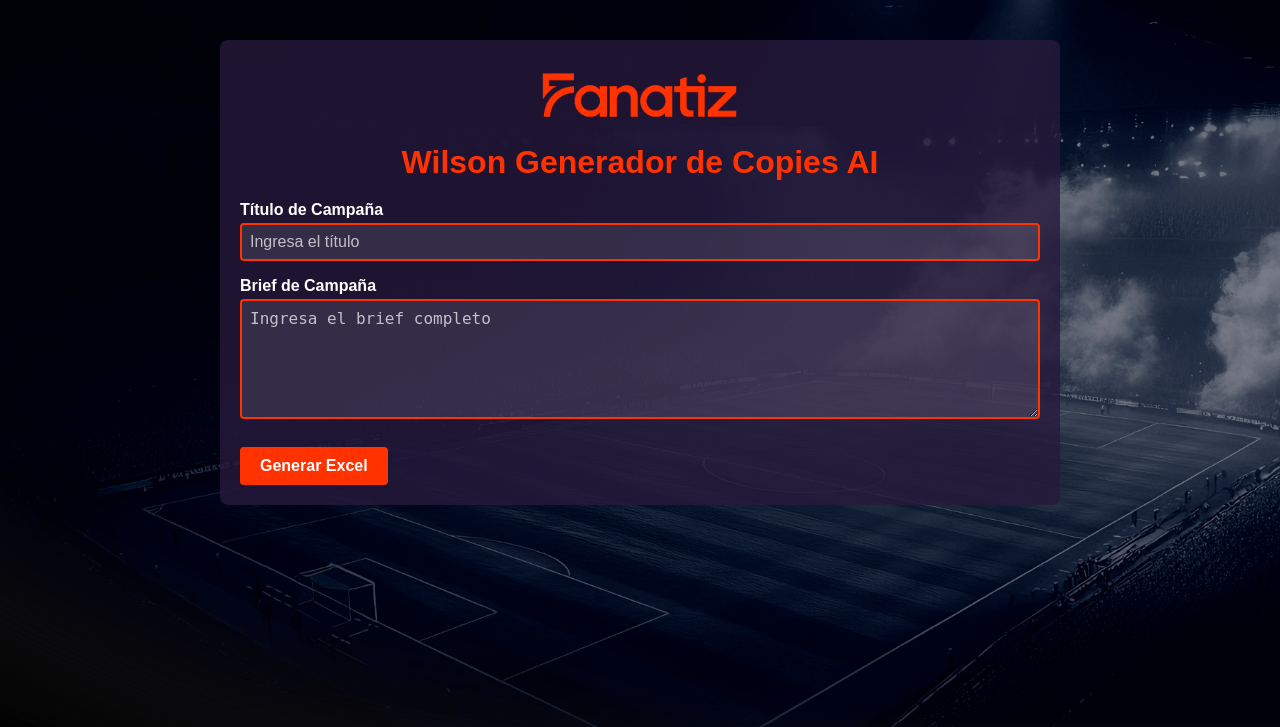
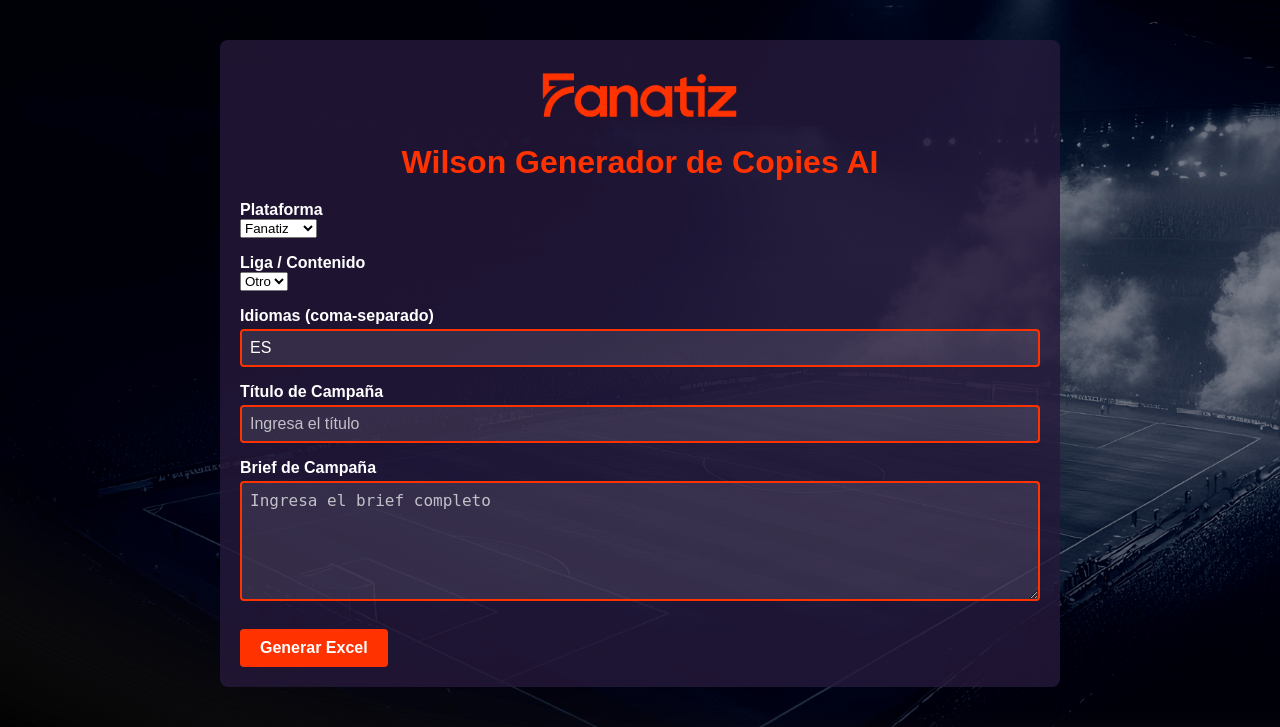
Before and after one commit to sebasfanatiz/wilson_ai_copies, a Flask app: page / in a window 1280 px wide. Shown: the top 727 px of the page. Run offline with Flask 3, Linux system fonts and the light colour scheme.

Commit message:
Update index.html

```diff
--- a/templates/index.html
+++ b/templates/index.html
@@ -71,16 +71,32 @@
     </div>
 
     <form id="copy-form" action="/procesar" method="post">
+      <label for="plataforma">Plataforma</label>
+      <select id="plataforma" name="plataforma" required>
+        {% for p in plataformas %}
+          <option value="{{ p }}">{{ p }}</option>
+        {% endfor %}
+      </select>
+
+      <label for="liga">Liga / Contenido</label>
+      <select id="liga" name="liga" required>
+        {% for l in ligas %}
+          <option value="{{ l }}">{{ l }}</option>
+        {% endfor %}
+      </select>
+
+      <label for="langs">Idiomas (coma-separado)</label>
+      <input type="text" id="langs" name="langs" value="ES" placeholder="ES,EN,PT">
+
       <label for="titulo_campaña">Título de Campaña</label>
-      <input type="text" id="titulo_campaña" name="titulo_campaña"
-             value="{{ titulo or '' }}" placeholder="Ingresa el título" required>
+      <input type="text" id="titulo_campaña" name="titulo_campaña" value="{{ titulo or '' }}" placeholder="Ingresa el título" required>
 
       <label for="brief_campaña">Brief de Campaña</label>
-      <textarea id="brief_campaña" name="brief_campaña"
-                placeholder="Ingresa el brief completo" required>{{ brief or '' }}</textarea>
+      <textarea id="brief_campaña" name="brief_campaña" placeholder="Ingresa el brief completo" required>{{ brief or '' }}</textarea>
 
       <button type="submit">Generar Excel</button>
     </form>
+
 
     {% if archivos %}
       <div class="archivos">
```
